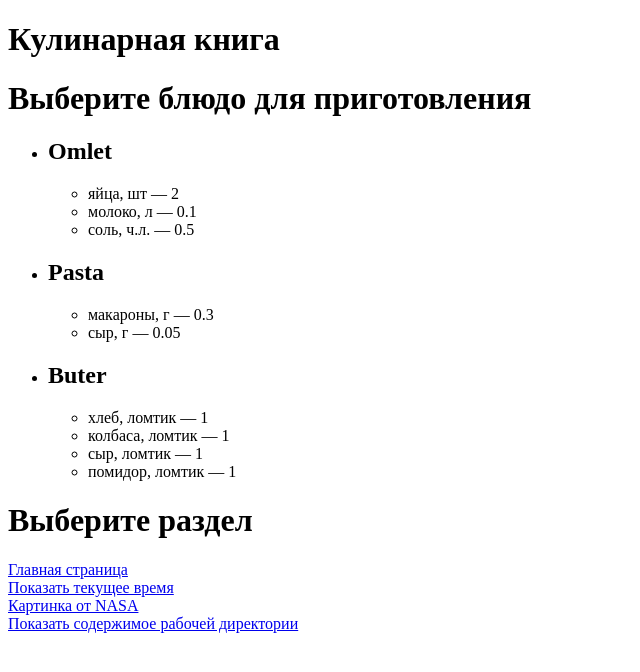
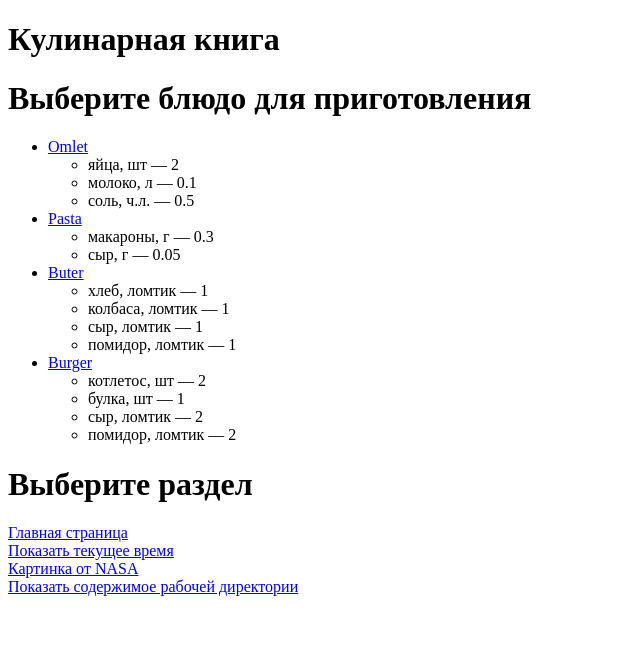
Before and after one commit to GeorgiyMK/first_django_project, a Django app: page /cook_calculator/ in a window 1280 px wide. Shown: the top 672 px of the page, without its empty margins (0-640 px from the left). Run offline with Django 3.2, Linux system fonts and the light colour scheme.

Commit message:
second task second commit

```diff
--- a/first_project/calculator/templates/calculator/cook_book.html
+++ b/first_project/calculator/templates/calculator/cook_book.html
@@ -12,7 +12,7 @@
         <ul>
         {% for dish, ingredients in cook_book.items %}
             <li>
-                <h2>{{ dish|title }}</h2>
+                <a href="{% url 'dish_detail' dish %}">{{ dish|title }}</a>
                 <ul>
                     {% for name_and_unit, quantity in ingredients.items %}
                         <li>{{ name_and_unit }} — {{ quantity }}</li>
--- a/first_project/calculator/views.py
+++ b/first_project/calculator/views.py
@@ -1,3 +1,4 @@
+from django.http import HttpResponseNotFound
 from django.shortcuts import render
 from django.urls import reverse
 
@@ -5,7 +6,6 @@ from first_project.settings import DATA
 
 
 def cook_calculator(request):
-    # quantity = request.GET.get('quantity', 1)
     template_name = 'calculator/cook_book.html'
     cook_book = DATA
     pages = {
@@ -14,8 +14,30 @@ def cook_calculator(request):
         'Картинка от NASA': reverse('nasa_picture'),
         'Показать содержимое рабочей директории': reverse('workdir'),
     }
+
     context = {
         'cook_book': cook_book,
         'pages': pages,
             }
     return render(request, template_name, context)
+
+def dish_detail(request, dish_name):
+    try:
+        quantity = int(request.GET.get('quantity', 1))
+    except ValueError:
+        quantity = 1
+    template_name = 'calculator/dish_detail.html'
+    dish = DATA.get(dish_name)
+    if not dish:
+        return HttpResponseNotFound("Такого блюда не существует")
+    multiplied_ingredients = {
+        name: round(amount * quantity, 2) for name, amount in dish.items()
+    }
+
+    context = {
+        'dish_name': dish_name,
+        'ingredients': multiplied_ingredients,
+        'quantity': quantity,
+    }
+
+    return render(request, template_name, context)
--- a/first_project/first_project/settings.py
+++ b/first_project/first_project/settings.py
@@ -139,4 +139,10 @@ DATA = {
         'сыр, ломтик': 1,
         'помидор, ломтик': 1,
     },
+    'burger': {
+        'котлетос, шт': 2,
+        'булка, шт': 1,
+        'сыр, ломтик': 2,
+        'помидор, ломтик': 2,
+    },
 }
--- a/first_project/first_project/urls.py
+++ b/first_project/first_project/urls.py
@@ -17,6 +17,7 @@ from django.contrib import admin
 from django.urls import path, include
 
 from app.views import home_view, time_view, workdir_view, nasa_picture
+from calculator import views
 from calculator.views import cook_calculator
 
 urlpatterns = [
@@ -28,4 +29,5 @@ urlpatterns = [
     path('workdir/', workdir_view, name='workdir'),
     path('admin/', admin.site.urls),
     path('cook_calculator/', cook_calculator, name = 'cook_calculator'),
+    path('dish/<str:dish_name>/', views.dish_detail, name='dish_detail'),
 ]
```
Also changed, not shown: first_project/calculator/templates/calculator/dish_detail.html (added, +16 -0 lines).
